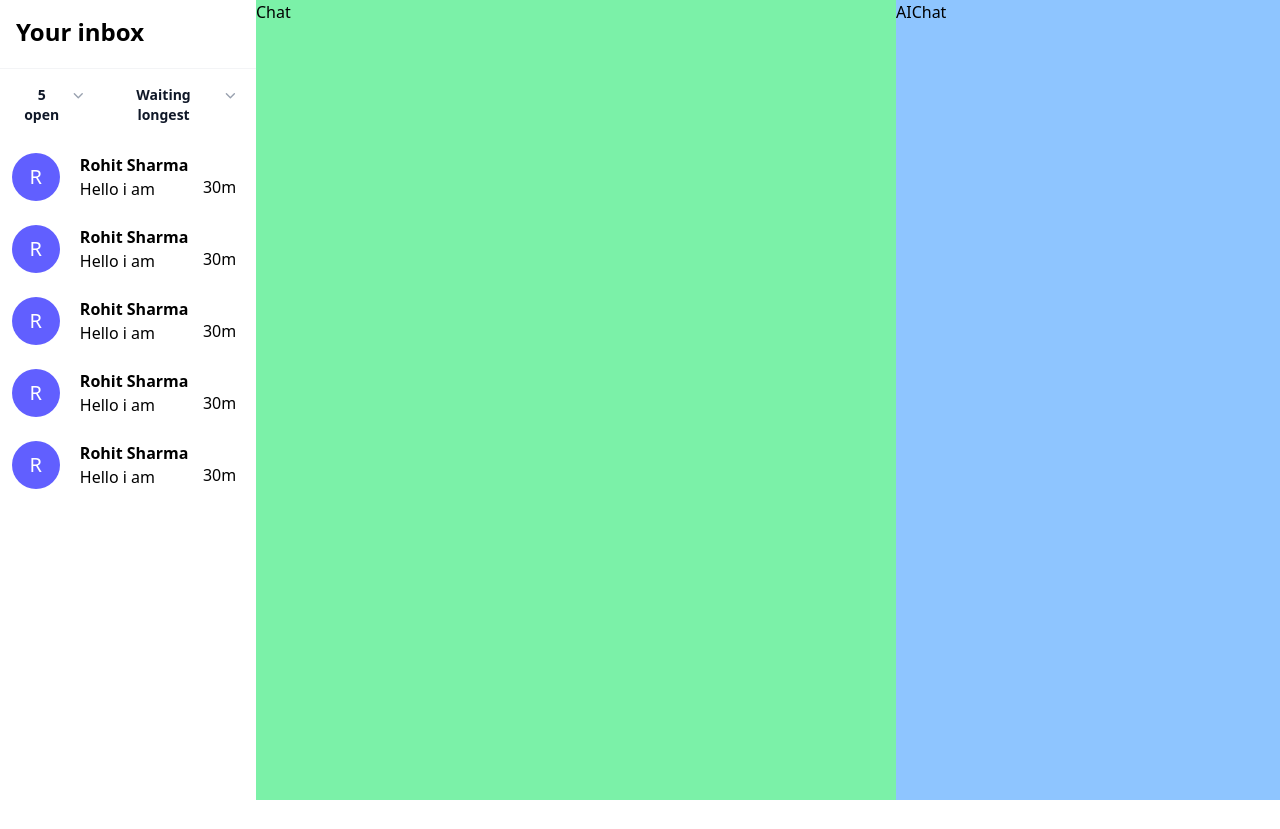
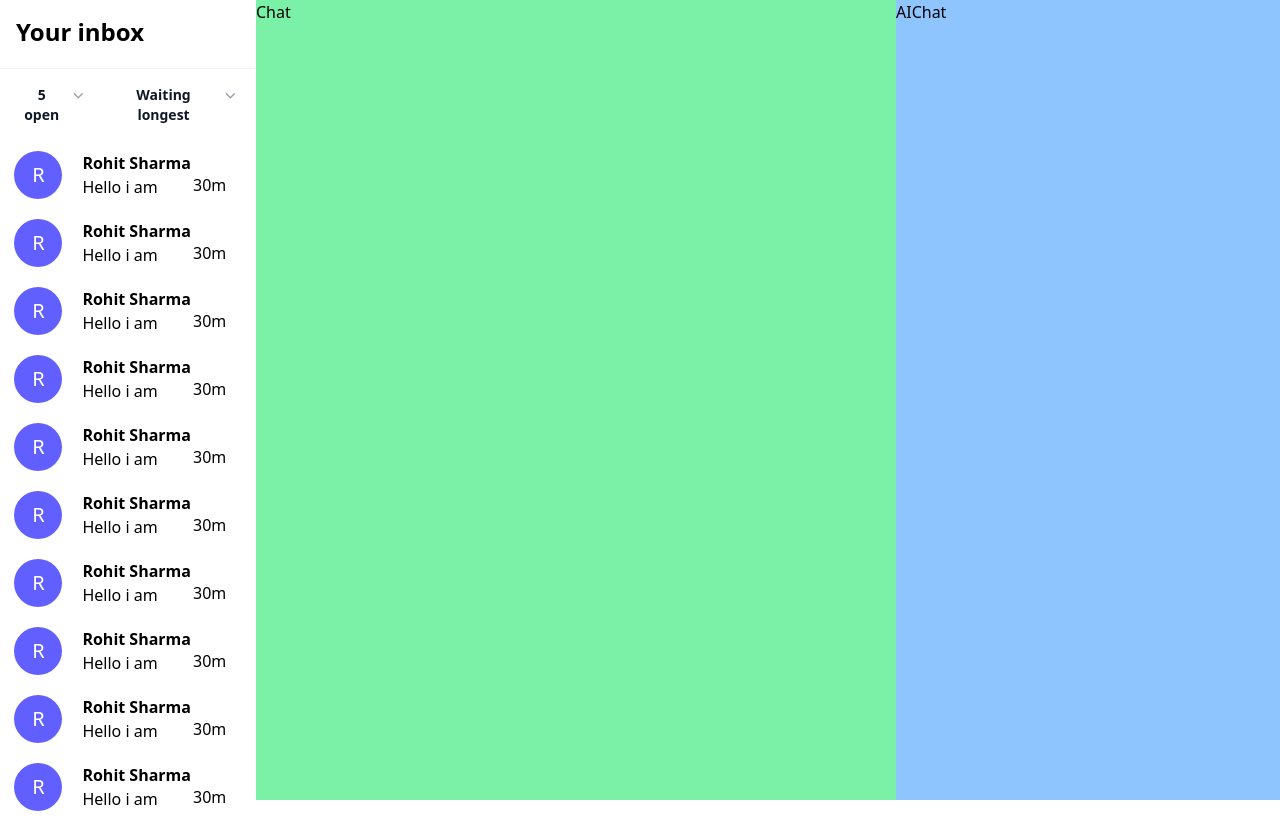
Before and after one commit to VaricelaZoster/Intercom, a React (Vite) app in the folder intercom/: page / in a window 1280 px wide. Before the commit the page ends 800 px from the top, so only its background shows below. Built offline with nearby package versions, Linux system fonts and the light colour scheme.

Commit message:
somewhat added a scroll

```diff
--- a/intercom/src/ChatAssets/ChatProfile.jsx
+++ b/intercom/src/ChatAssets/ChatProfile.jsx
@@ -5,22 +5,19 @@ const ChatProfile = () => {
     const name = "Rohit Sharma"
     const initial = name.charAt(0).toUpperCase()
 
-    const [isOpen,setIsOpen] = useState(false)
-
   return (
-    <div onClick={() => setIsOpen(!isOpen)}
-        className={`flex w-[97%] px-2 py-1 ${isOpen ? 'bg-blue-200 hover:bg-blue-300':'hover:bg-gray-300'} transition duration-100 ease-out  rounded-md`}>
-        <div className='flex p-2 pr-5 pl-0'>
-            <div class="inline-flex items-center justify-center w-12 h-12 text-xl text-white bg-indigo-500 rounded-full">
+    <div className={`flex w-[97%] px-2 py-0.5`}>
+        <div className='flex p-2 pr-5 pl-0 [@media(max-width:731px)]:mx-auto @media(max-width:731px)]:p-0 '>
+            <div className="inline-flex items-center justify-center w-12 h-12 text-xl text-white bg-indigo-500 rounded-full ">
                 {initial}
             </div>
         </div>
         <div className='pt-2'>
-            <div className='font-semibold'>{name}</div>
-            <div className='font-light'>Hello i am</div>
+            <div className='font-semibold [@media(max-width:731px)]:hidden'>{name}</div>
+            <div className='font-light [@media(max-width:731px)]:hidden'>Hello i am</div>
         </div>
-        <div className='relative flex flex-auto  '>
-            <div className='absolute bottom-2.5 right-2'>30m</div>
+        <div className='relative flex flex-auto hidden [@media(min-width:1084px)]:block'>
+            <div className='absolute bottom-2.5 right-2 hidden [@media(min-width:1084px)]:block'>30m</div>
         </div>
     </div>
   )
--- a/intercom/src/Components/Inbox.jsx
+++ b/intercom/src/Components/Inbox.jsx
@@ -5,7 +5,7 @@ import InboxChatInfo from '../assets/InboxChatInfo'
 
 const Inbox = () => {
   return (
-    <div className='flex-auto w-[20%]'>
+    <div className='flex-auto w-[20%] min-w-[73px]'>
         <InboxHeader/>
         <InboxInfo/>
         <InboxChatInfo/>
--- a/intercom/src/assets/InboxChatInfo.jsx
+++ b/intercom/src/assets/InboxChatInfo.jsx
@@ -1,16 +1,24 @@
-import React from 'react'
+import React, { useState } from 'react'
 import ChatProfile from '../ChatAssets/ChatProfile'
 
 const InboxChatInfo = () => {
-  return (
-    <div className='flex flex-col items-center'>
-        <ChatProfile/>
-        <ChatProfile/>
-        <ChatProfile/>
-        <ChatProfile/>
-        <ChatProfile/>
-    </div>
-  )
+  const [activeIndex, setActiveIndex] = useState(null);
+
+return (
+  <div className="flex h-[86%] overflow-y-auto flex-col items-center">
+    {[0, 1, 2, 3, 4,5,6,7,8,9,10].map((index) => (
+      <div
+        key={index}
+        onClick={() => setActiveIndex(index)}
+        className={`w-[95%] ${
+          activeIndex === index ? 'bg-blue-200 transition duration-100 ease-out rounded-md hover:bg-blue-300' : 'bg-white rounded-md hover:bg-gray-200'
+        }`}
+      >
+        <ChatProfile />
+      </div>
+    ))}
+  </div>
+);
 }
 
 export default InboxChatInfo
```
